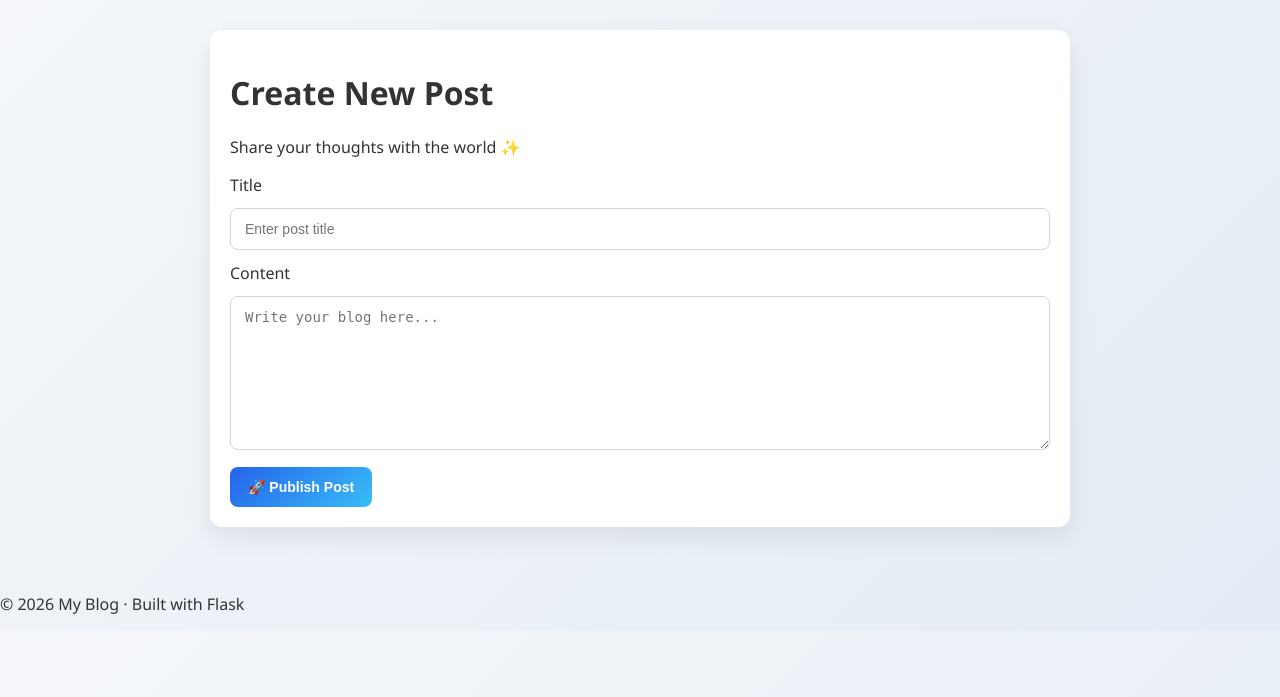
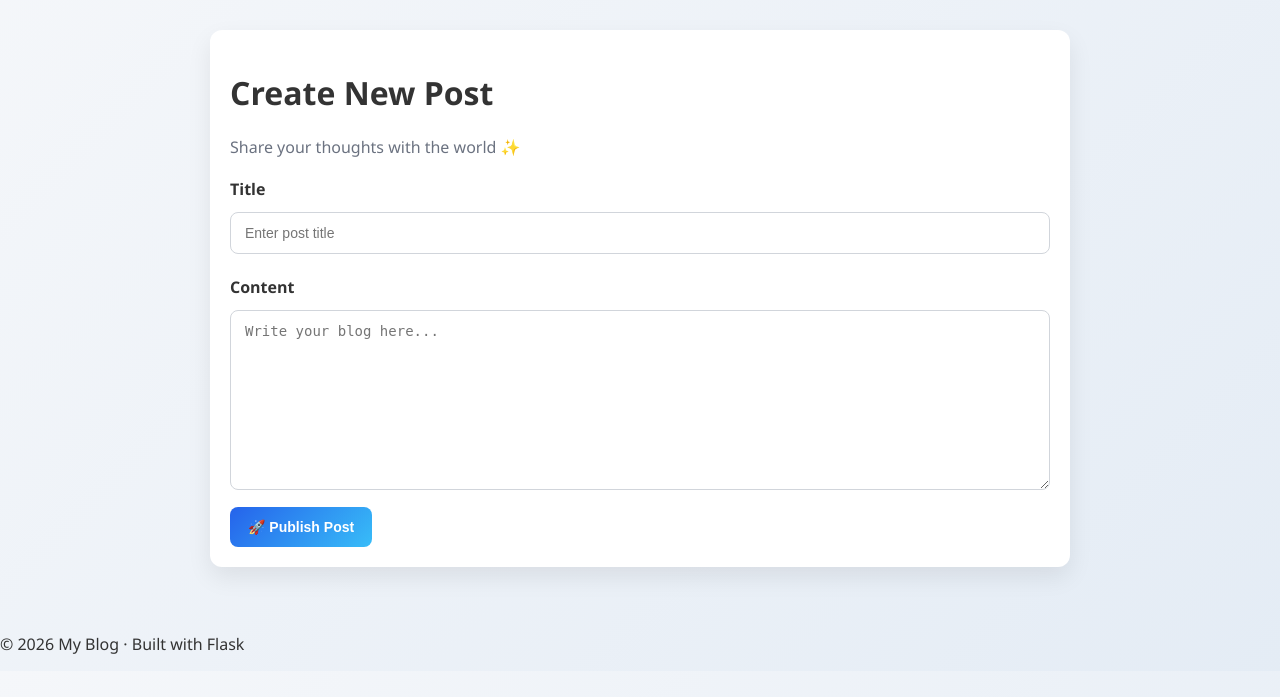
Before and after one commit to JITENDRAGAHERWAR03/Blog-Website-Python-Full-Stack-Project, a Flask app: page /create in a window 1280 px wide. Shown: the part 103-800 px from the top of the page. Run offline with Flask 3, Linux system fonts and the light colour scheme.

Commit message:
Update style.css

```diff
--- a/static/style.css
+++ b/static/style.css
@@ -79,3 +79,18 @@ button:hover {
     transform: translateY(-2px);
     box-shadow: 0 8px 20px rgba(37,99,235,0.3);
 }
+.subtitle {
+    color: #6b7280;
+    margin-bottom: 20px;
+}
+
+label {
+    font-weight: 600;
+    margin-top: 10px;
+    display: block;
+}
+
+textarea {
+    resize: vertical;
+    min-height: 180px;
+}
```
